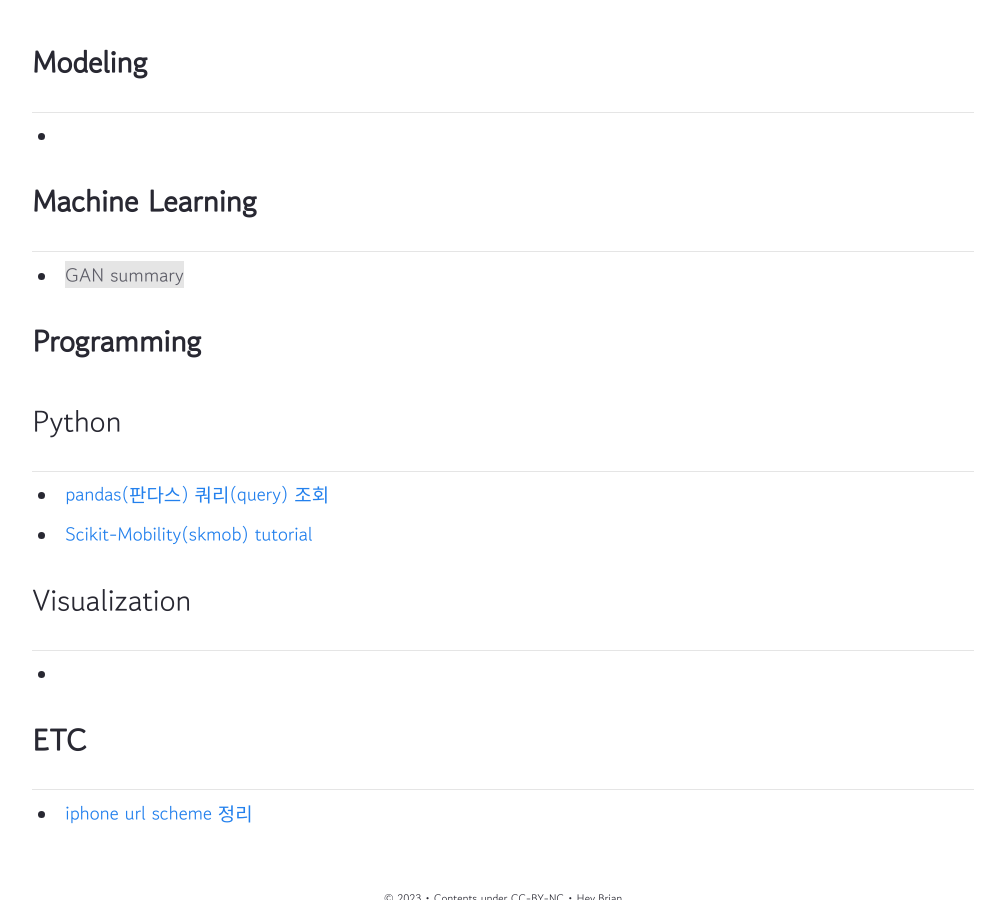
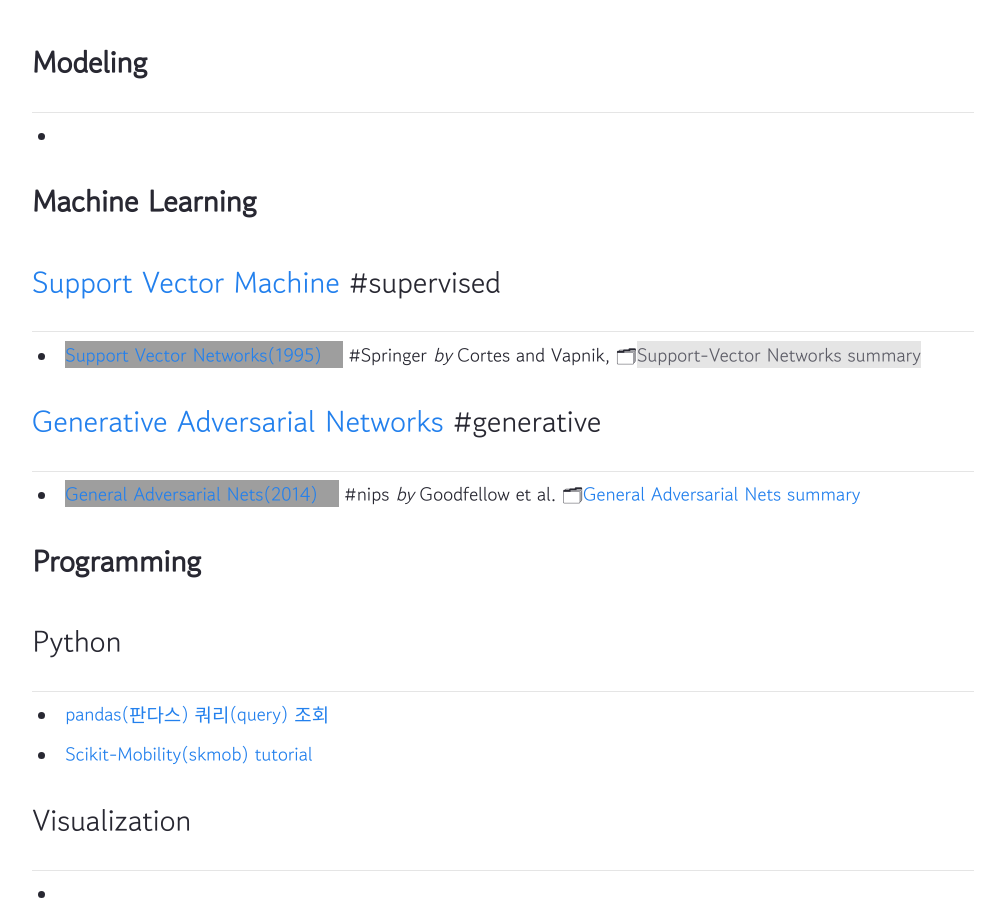
Before and after one commit to hey-brian/hey-brian.github.io, a Jekyll site: the page built from _notes/Public/List.md, in a window 1280 px wide and 900 px high, scrolled down 341 px. Shown: the whole window, without its empty margins (137-1142 px from the left). Built offline with Jekyll 4.4.1, drawn with Linux system fonts in a browser that asks for light colours; grey boxes are pictures that could not be loaded.

Commit message:
20230404 List file updated for SVM, GAN

```diff
--- a/_notes/Public/List.md
+++ b/_notes/Public/List.md
@@ -14,8 +14,13 @@ permalink: /list
 -
 
 ## Machine Learning
+### [[Support Vector Machine]] #supervised
 ---
-- [[GAN summary]]
+- [Support Vector Networks(1995)](https://link.springer.com/article/10.1023/A:1022627411411) #Springer _by_ Cortes and Vapnik, 🗂[[Support-Vector Networks summary]]
+
+### [[Generative Adversarial Networks]] #generative
+---
+- [General Adversarial Nets(2014)](https://papers.nips.cc/paper/5423-generative-adversarial-nets) #nips _by_ Goodfellow et al. 🗂[[General Adversarial Nets summary]]
 
 ## Programming
 ### Python
```
